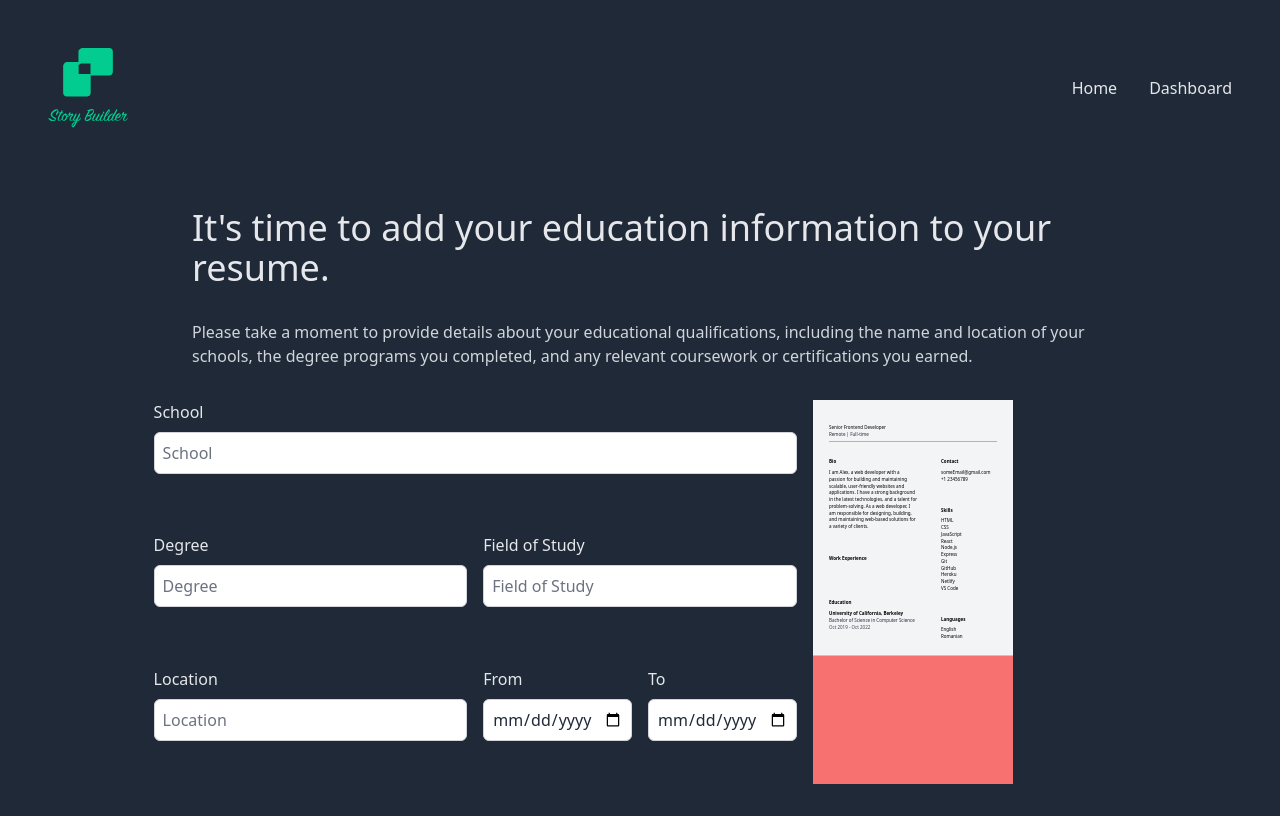
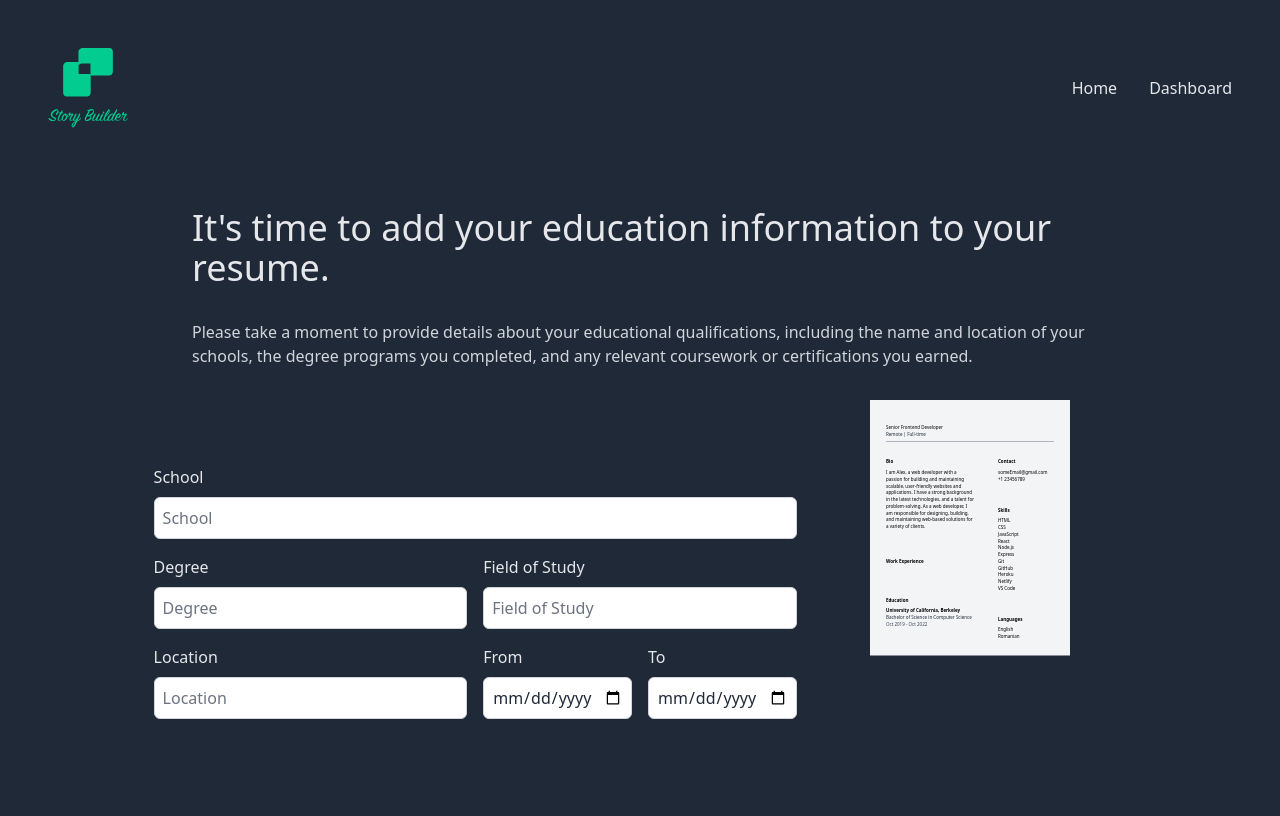
Before and after one commit to andyluak/cv-builder, a Next.js app: page /resume-builder/education in a window 1280 px wide. Built offline with nearby package versions, Linux system fonts and the light colour scheme.

Commit message:
Styling updates

```diff
--- a/src/components/NotionTemplate.tsx
+++ b/src/components/NotionTemplate.tsx
@@ -74,7 +74,7 @@ export default function NotionTemplate({
               </div>
             ))}
           </div>
-          <div className="mt-12">
+          <div className="mt-8">
             <p className="mb-2 font-bold">Education</p>
             <div className="flex flex-col">
               <div>
--- a/src/pages/resume-builder/education.tsx
+++ b/src/pages/resume-builder/education.tsx
@@ -23,7 +23,7 @@ export default function Education() {
           </p>
         </div>
       </div>
-      <div className="grid grid-cols-3 gap-4 md:w-4/5">
+      <div className="grid grid-cols-1 place-items-center gap-4 md:w-4/5 md:grid-cols-3">
         <div className="col-span-2 grid grid-cols-4 gap-4">
           <Input
             label="School"
@@ -72,7 +72,7 @@ export default function Education() {
           onMouseEnter={() => setShowButton(true)}
           onMouseLeave={() => setShowButton(false)}
         >
-          <div className="h-96 w-[400px] select-none overflow-hidden bg-red-400 text-[9px]">
+          <div className="h-96 w-[400px] select-none overflow-hidden text-[9px]">
             <NotionTemplate
               style={{
                 transform: "scale(0.5,0.5)",
```
